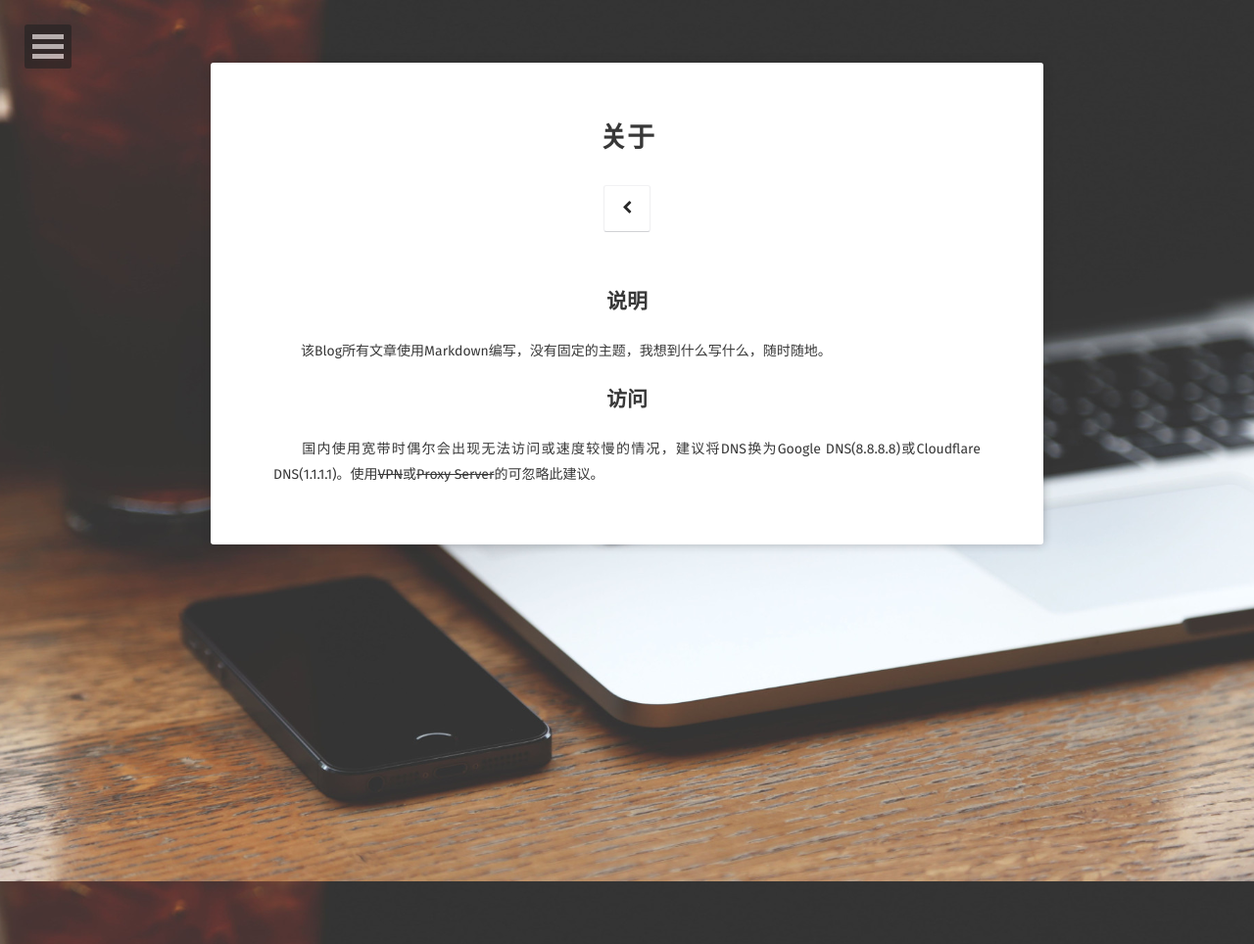
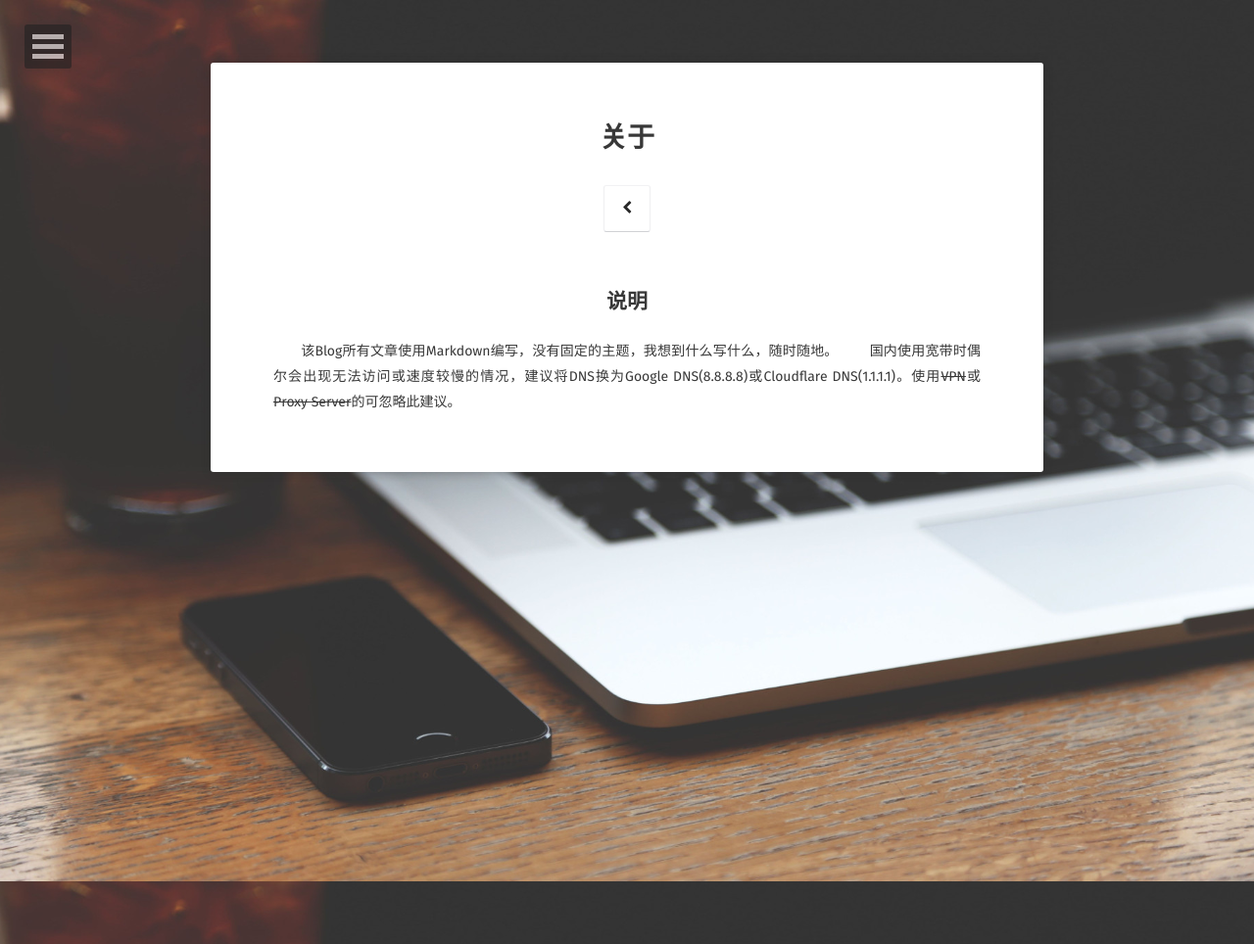
Before and after one commit to aiologybay/aiologybay.github.io, a Jekyll site: the page built from about/index.md, in a window 1280 px wide. Shown: the whole page at 98% size. Built offline with Jekyll 4.4.1, drawn with Linux system fonts in a browser that asks for light colours; some web fonts are replaced.

Commit message:
initial commit

```diff
--- a/about/index.md
+++ b/about/index.md
@@ -8,5 +8,4 @@ comments: false
 
 ## <center>说明</center>
 &emsp;&emsp;该Blog所有文章使用Markdown编写，没有固定的主题，我想到什么写什么，随时随地。
-## <center>访问</center>
 &emsp;&emsp;国内使用宽带时偶尔会出现无法访问或速度较慢的情况，建议将DNS换为Google DNS(8.8.8.8)或Cloudflare DNS(1.1.1.1)。使用~~VPN~~或~~Proxy Server~~的可忽略此建议。
```
